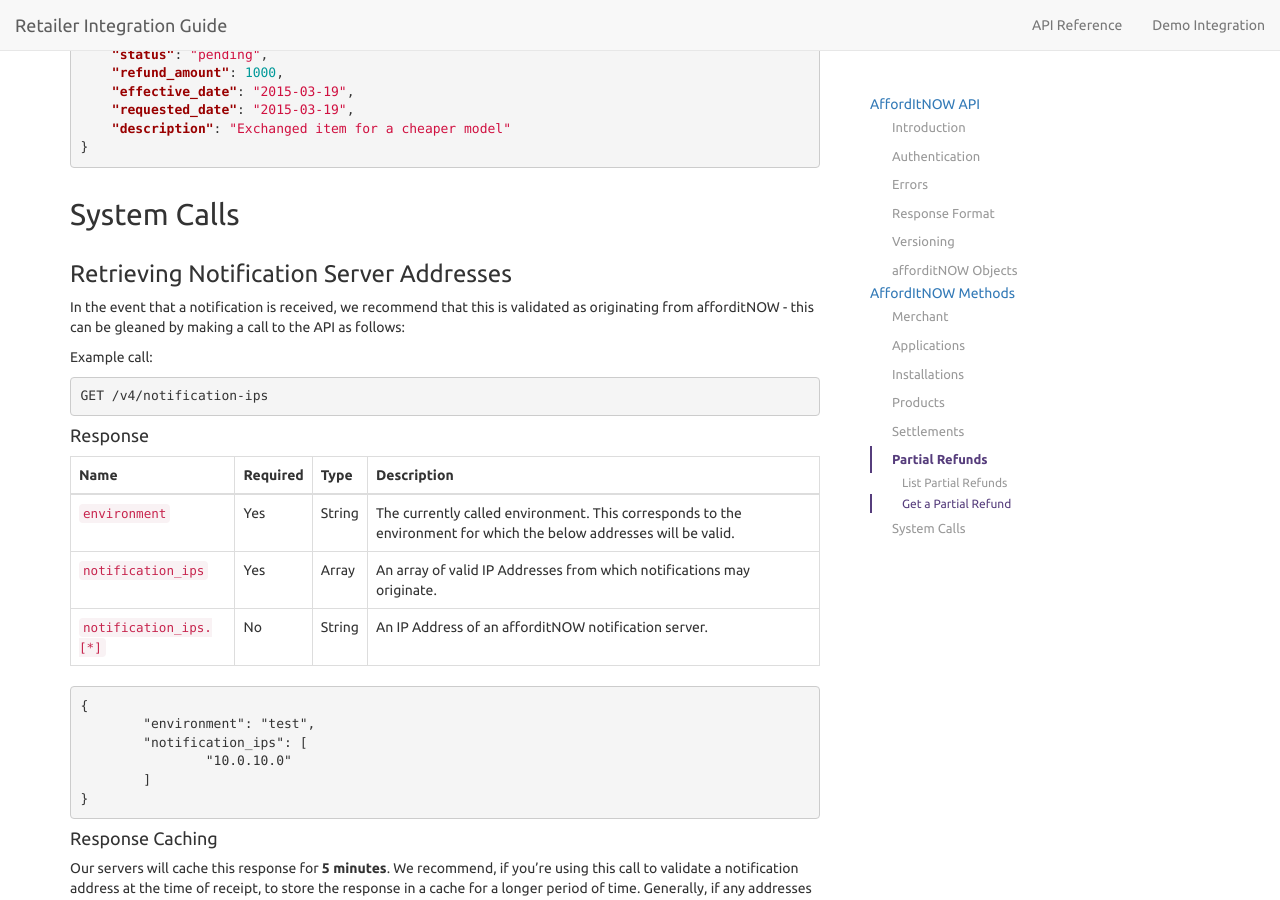
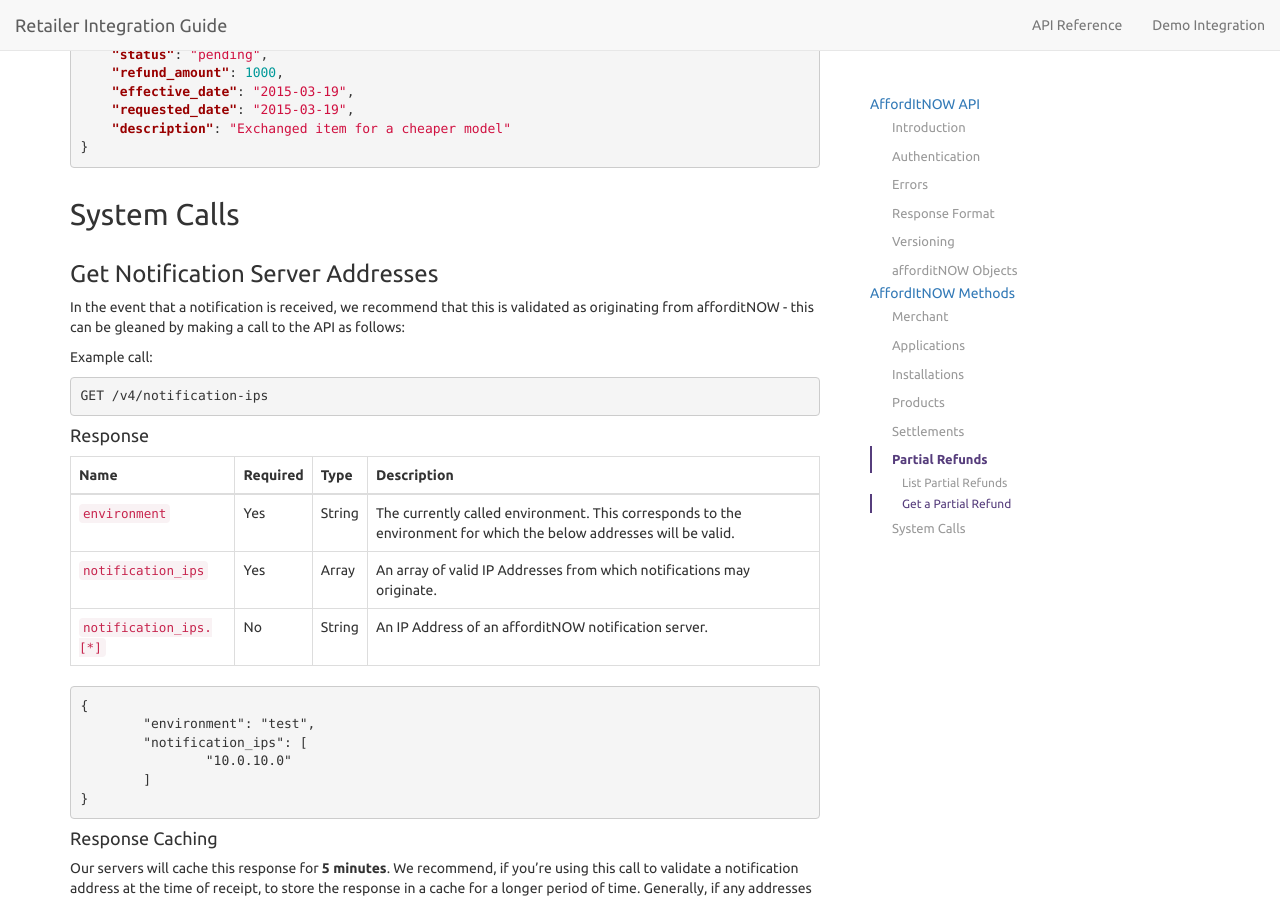
Before and after one commit to PayBreak/retailer-integration-guide, a Jekyll site: the page built from api/index.md, in a window 1280 px wide and 900 px high, scrolled down 35812 px. Built offline with Jekyll 4.4.1, drawn with Linux system fonts in a browser that asks for light colours; nearby versions of some CDN libraries; Markdown is read by kramdown in place of the engine named in the settings; our own code applies the rules of GitHub Pages for plain Markdown files.

Commit message:
Get Notification

```diff
--- a/_includes/v4/system.md
+++ b/_includes/v4/system.md
@@ -1,6 +1,6 @@
 ## System Calls
 
-### Retrieving Notification Server Addresses
+### Get Notification Server Addresses
 
 In the event that a notification is received, we recommend that this is validated as originating from {{ site.data.globals.brandname }} - this can be gleaned by making a call to the API as follows:
 
```
